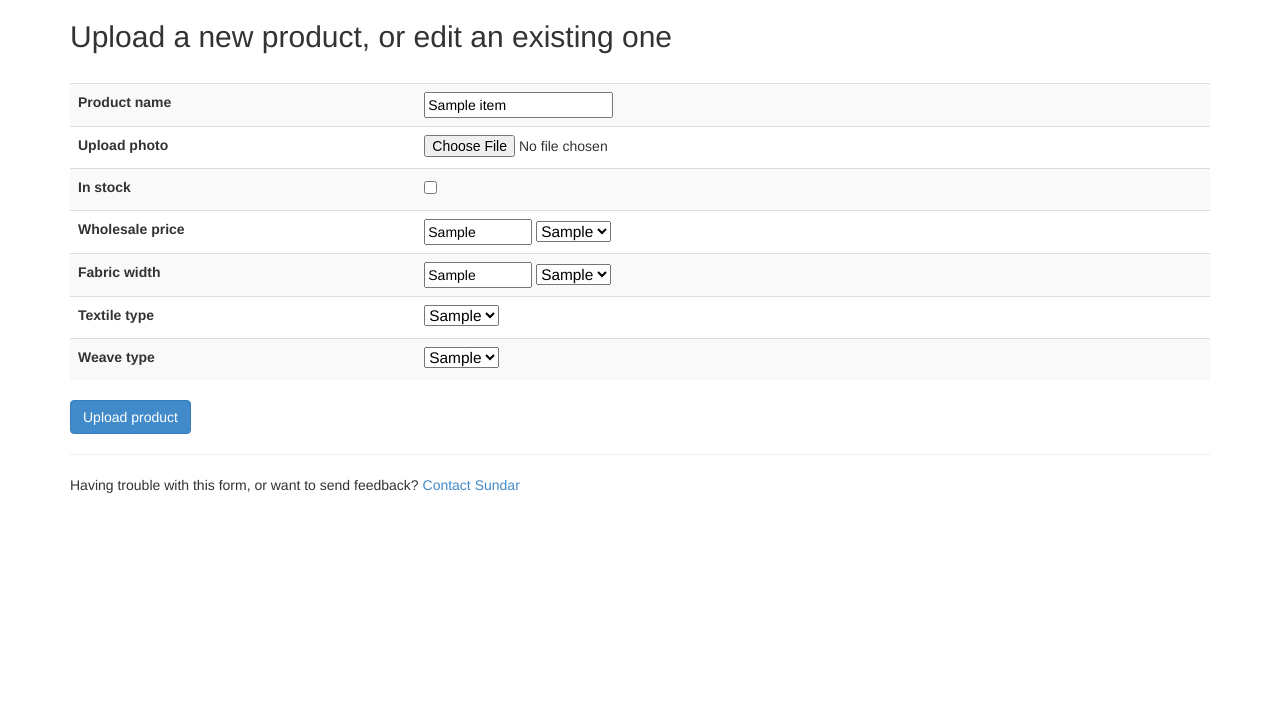
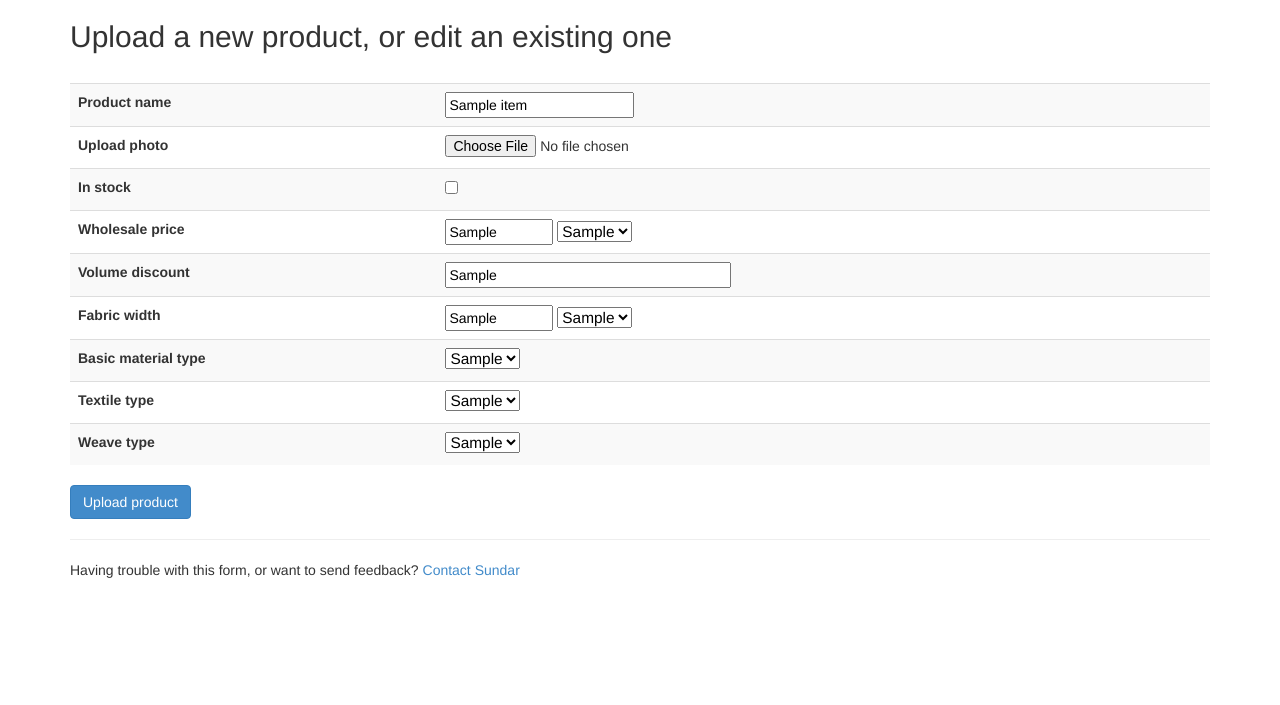
Before and after one commit to bfaviero/sundar, a Django app: template mobile/templates/edit_product.html in a window 1280 px wide. Shown: the top 705 px of the page. Before the commit the page ends 493 px from the top, so only its background shows below. Run offline with Django 3.2, Linux system fonts and the light colour scheme; tables that the repository leaves empty hold one stand-in row (values such as "Sample post"); the template is opened without the code that fills it: values that come from a table or form of the project are taken from there, most other values are stand-ins (such as "Sample title", 1, 10 or a date in 2020); parts of the project's set-up code (start-up, migrations or seed data) failed here and were passed over; some libraries are stand-ins or nearby versions.

Commit message:
Adds fields for material type and volume discount

```diff
--- a/backend/item_api.py
+++ b/backend/item_api.py
@@ -32,8 +32,10 @@ def set_item(request):
     else: item.in_stock = False
     item.wholesale_price = osra(request, "wholesale_price")
     item.wholesale_price_units = osra(request, "price_units")
+    item.volume_discount = osra(request, "volume_discount")
     item.fabric_width = osra(request, "fabric_width")
     item.fabric_width_units = osra(request, "width_units")
+    item.material_type = osra(request, "material_type")
     item.textile_type = osra(request, "textile_type")
     item.weave_type = osra(request, "weave_type")
     #TODO set image url image1_url
--- a/mobile/mobile_backend.py
+++ b/mobile/mobile_backend.py
@@ -41,6 +41,7 @@ def render_edit_product(request):
     context = {"item": model_to_dict(item),
                "wholesale_price_units": WHOLESALE_PRICE_UNITS,
                "fabric_width_units": FABRIC_WITDH_UNITS,
+               "basic_material_types": BASIC_MATERIAL_TYPES,
                "textile_types": TEXTILE_TYPES,
                "weave_types": WEAVE_TYPES}
     context.update(csrf(request))
--- a/mobile/templates/edit_product.html
+++ b/mobile/templates/edit_product.html
@@ -55,7 +55,7 @@
           <td><input type="checkbox" id="in_stock" name="in_stock" {% if item.in_stock %} checked="checked"{% endif %}></td>
         </tr>
 
-        <!-- Unit price -->
+        <!-- Wholesale price -->
         <tr>
           <td><label>Wholesale price</label></td>
           <td><input type="tel" size="10" name="wholesale_price" placeholder="0.00" value="{{ item.wholesale_price }}"/>
@@ -66,7 +66,13 @@
               </select></td>
         </tr>
 
-        <!-- Width -->
+        <!-- Volume discount -->
+        <tr>
+          <td><label>Volume discount</label></td>
+          <td><input name="volume_discount" type="text" size="32" placeholder="Volume discount" value="{{ item.volume_discount }}"/></td>
+        </tr>
+
+        <!-- Fabric width -->
         <tr>
           <td><label>Fabric width</label></td>
           <td><input type="tel" size="10" name="fabric_width" placeholder="0.00" value="{{ item.fabric_width }}"/>
@@ -75,6 +81,16 @@
                   <option value="{{ unit }}" {% if item.fabric_width_units == unit %}selected="selected"{% endif %}>{{ display_unit }}</option>
                 {% endfor %}
               </select></td>
+        </tr>
+
+        <!-- Basic material type -->
+        <tr>
+          <td><label>Basic material type</label></td>
+          <td><select id="material_type" name="material_type" autocomplete="off" style="font-size:1.1em;">
+            {% for type, display_type in basic_material_types.items %}
+              <option value="{{ type }}" {% if item.material_type == type %}selected="selected"{% endif %}>{{ display_type }}</option>
+            {% endfor %}
+          </select></td>
         </tr>
 
         <!-- Material type -->
```
Also changed, not shown: constants.py (+9 -0 lines), 2 other files.
